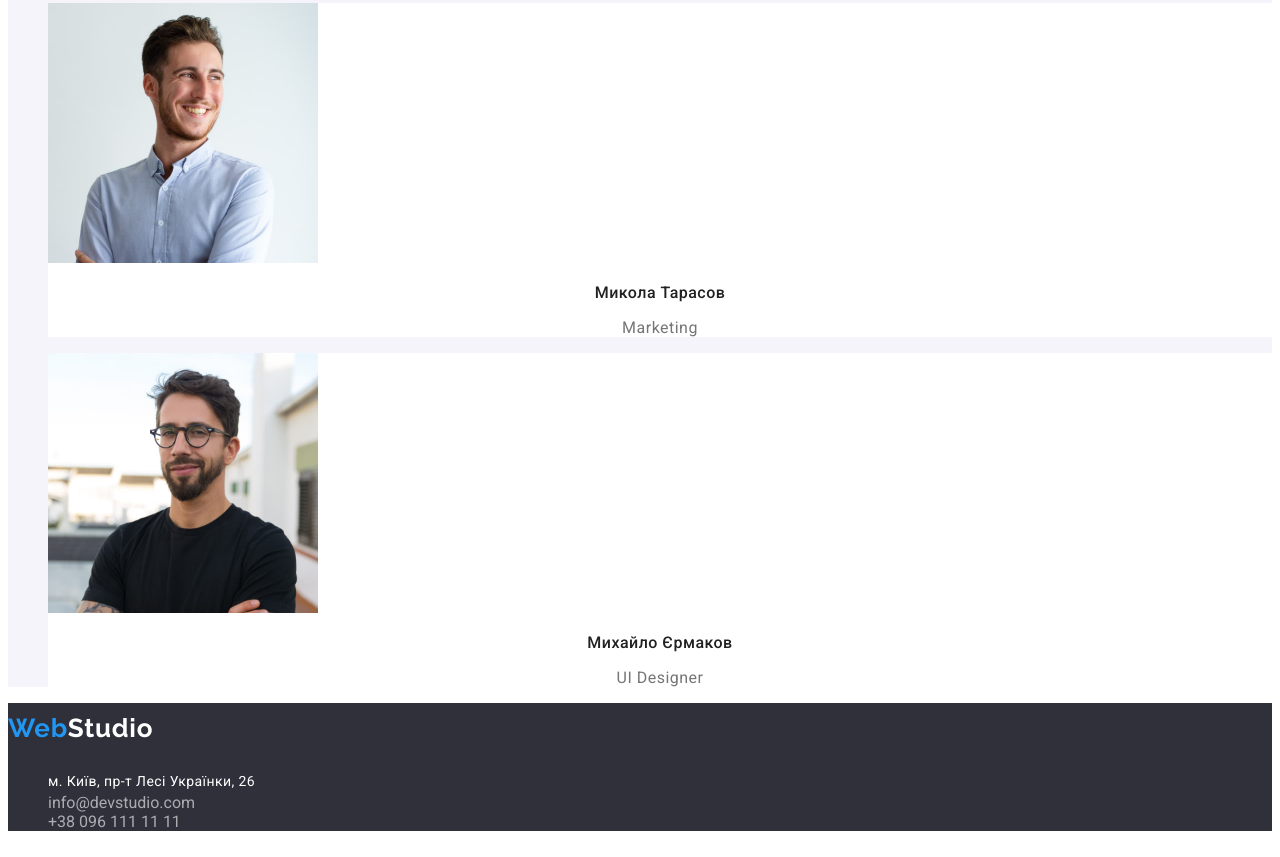
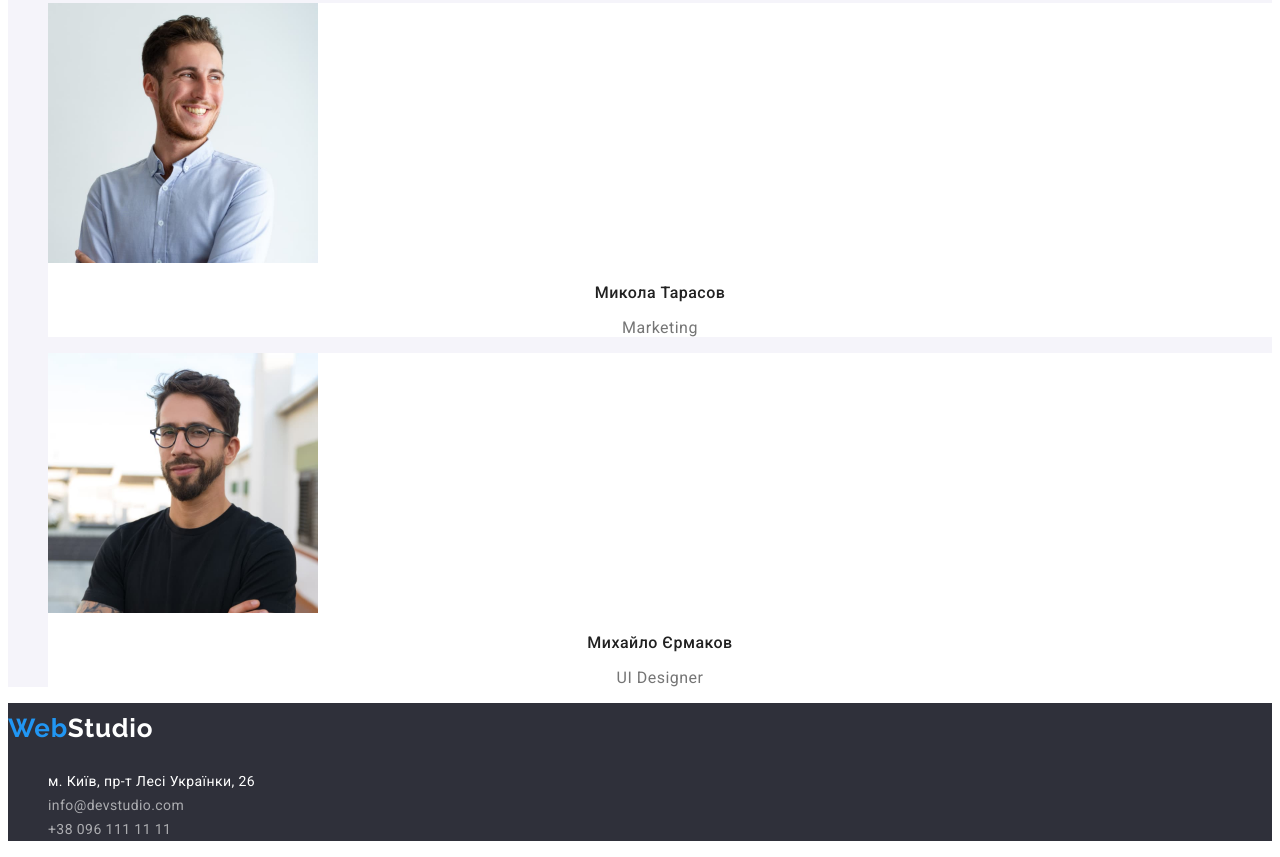
Before and after one commit to mariastetciuk/goit-markup-hw-02, a plain HTML site: page index.html in a window 1280 px wide. Shown: the part 2425-3282 px from the top of the page. Drawn offline with Linux system fonts and the light colour scheme.

Commit message:
поправки до стилів

```diff
--- a/css/styles.css
+++ b/css/styles.css
@@ -173,21 +173,24 @@ color: var(--accent-color);
     font-style: normal;
 }
 
-.address-link {
+.address-link, .address-contact {
     font-family: inherit;
     font-weight: 400;
     font-size: 14px;
     line-height: calc(24 / 14);
     letter-spacing: 0.03em;
+}
+.address-link {
     color: var(--secondary-title-color);
+}
+.address-contact {
+    color: var(--contact-color);
 }
 .address-link:hover, .address-link:focus,
 .address-contact:hover,.address-contact:focus {
     color: var(--accent-color);
 }
-.address-contact {
-    color: var(--contact-color);
-}
+
 
 /* ==================================PORTFOLIO=============================================== */
 
```
